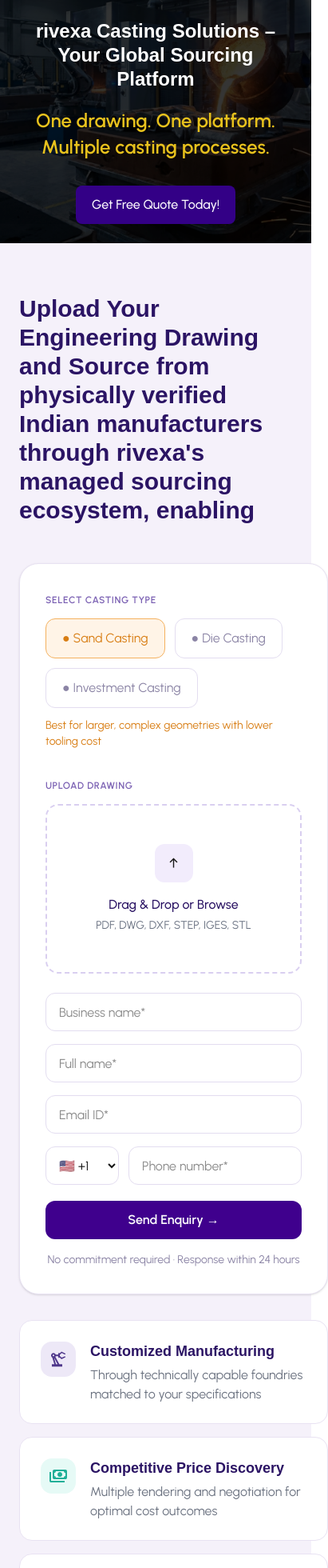
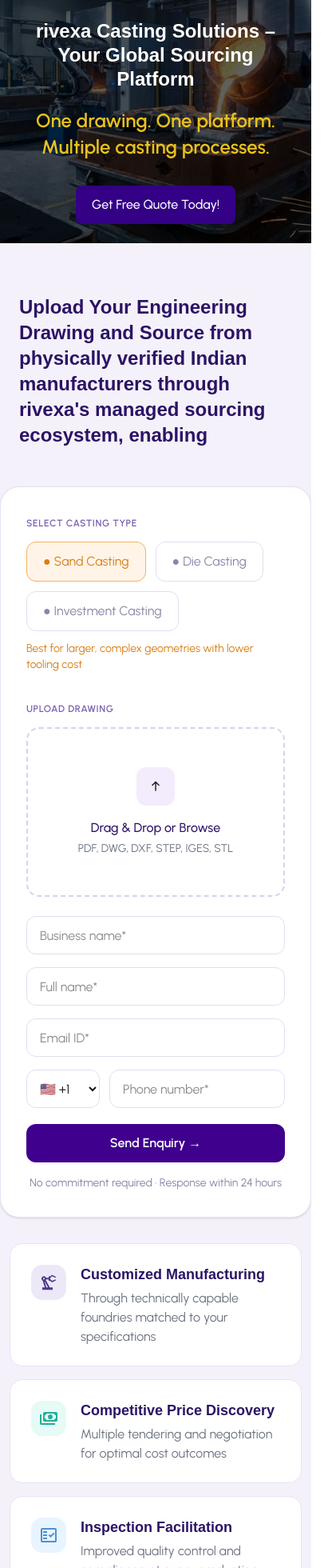
Before and after one commit to Aravind-Ambigapathy/learnings, a Next.js app: page / in a window 390 px wide. Shown: the part 40-2000 px from the top of the page at 80% size, 411 px wide, since content can reach past the window. Built offline with nearby package versions, Linux system fonts and the light colour scheme; a web font is replaced by a local one.

Commit message:
minor fixes

```diff
--- a/components/SurfacePreparation.tsx
+++ b/components/SurfacePreparation.tsx
@@ -169,7 +169,7 @@
           "
                             >
                                 <div className="flex items-center justify-between">
-                                    <h3 className="font-heading text-lg text-[#1D1B2E]">
+                                    <h3 className="font-heading font-semibold text-lg text-[#1D1B2E]">
                                         {item.title}
                                     </h3>
 
--- a/components/castSource.tsx
+++ b/components/castSource.tsx
@@ -110,7 +110,7 @@
                 </p>
 
                 {/* Stats */}
-                <div className=" z-20 w-full flex justify-center my-8 px-6">
+                <div className=" z-20 w-full flex justify-center my-8 md:px-6">
                     <div className="rounded-3xl bg-white/30 z-20 w-full p-5 max-w-5xl">
                         <div className="grid grid-cols-2 gap-4 md:grid-cols-5 w-full">
                             {stats.map((item) => (
--- a/components/castingProcess.tsx
+++ b/components/castingProcess.tsx
@@ -39,7 +39,7 @@
   const process = processes[activeTab];
 
   return (
-    <section className="bg-white py-14">
+    <section className="bg-white py-14 mb-10">
       <div className="mx-auto max-w-7xl px-6">
         {/* Title */}
         <h2 className="font-heading text-4xl font-semibold text-[#331C6F]">
@@ -67,7 +67,7 @@
 
         {/* Process Section */}
         <div
-          className={`mt-6 grid gap-4 transition-all  ${showFullDescription
+          className={`my-6 grid gap-4 transition-all  ${showFullDescription
             ? "lg:grid-cols-[500px_1fr]"
             : "lg:grid-cols-[320px_1fr]"
             }`}
@@ -137,7 +137,7 @@
         </div>
 
         {/* Comparison Table */}
-        <div className="mt-8">
+        <div className="mt-16">
           <div className="text-center">
             <h2 className="font-heading text-4xl font-semibold text-[#331C6F]">
               Casting Process Comparison
@@ -148,7 +148,7 @@
             </p>
           </div>
 
-          <div className="mt-8 overflow-hidden rounded-2xl border border-[#D8D0E5] bg-white">
+          <div className="mt-8 overflow-scroll rounded-2xl border border-[#D8D0E5] bg-white">
             <table className="w-full">
               <thead>
                 <tr className="bg-[#ECE5FB]">
--- a/components/castingRivexa.tsx
+++ b/components/castingRivexa.tsx
@@ -211,9 +211,9 @@
             ref={sectionRef}
             className="py-16 bg-[#F5F1FA]"
         >
-            <div className="max-w-7xl mx-auto px-6">
+            <div className="max-w-7xl mx-auto ">
                 <h2
-                    className={`text-3xl font-semibold text-[#2B1464] transition-all duration-700 ${isVisible
+                    className={` px-6 text-2xl md:text-3xl font-semibold text-[#2B1464] transition-all duration-700 ${isVisible
                         ? "opacity-100 translate-y-0"
                         : "opacity-0 translate-y-5"
                         }`}
@@ -225,7 +225,7 @@
 
                 <div className="grid lg:grid-cols-[1.3fr_1fr] gap-8 mt-12 relative">
                     {/* FORM */}
-                    <div className="bg-white rounded-3xl p-8 border border-[#E8E2F2] shadow-sm">
+                    <div className="bg-white rounded-3xl p-8 lg:ml-6 border border-[#E8E2F2] shadow-sm">
                         <label className="text-xs font-semibold tracking-wider text-[#7B61B3] uppercase">
                             Select Casting Type
                         </label>
@@ -382,12 +382,12 @@
                     </div>
 
                     {/* FEATURES */}
-                    <div className="sticky top-24 space-y-4">
+                    <div className="sticky top-24 px-3 md:px-6 space-y-4 ">
                         {features.map((feature, index) => (
                             <div
                                 key={feature.title}
-                                className={`bg-white rounded-2xl border border-[#E8E2F2] p-6 flex gap-4
-transition-all duration-1000 ease-[cubic-bezier(0.22,1,0.36,1)]
+                                className={`bg-white rounded-2xl hover:-translate-y-1 border border-[#E8E2F2] p-6 flex gap-4
+transition-all duration-800 ease-[cubic-bezier(0.22,1,0.36,1)]
 ${isVisible
                                         ? "translate-y-0 opacity-100"
                                         : "translate-y-24 opacity-0"
--- a/components/castingStep.tsx
+++ b/components/castingStep.tsx
@@ -111,7 +111,7 @@
     return (
         <section
             ref={sectionRef}
-            className="bg-gradient-to-tl from-[#1CB3ED] via-[#22BAA2] to-[#4A3587] py-14"
+            className="bg-gradient-to-tl from-[#1CB3ED] via-[#22BAA2] to-[#4A3587] py-14 mb-10"
         >
             <div className="mx-auto max-w-7xl px-6">
                 <p className="text-sm font-semibold font-body uppercase tracking-[3px] text-white/70">
--- a/components/main-banner.tsx
+++ b/components/main-banner.tsx
@@ -17,7 +17,7 @@
                 />
 
                 {/* Overlay */}
-                <div className="absolute inset-0 bg-black/45" />
+                {/* <div className="absolute inset-0 bg-black/45" /> */}
 
                 {/* Content */}
                 <div className="relative z-10 mx-auto px-6 lg:px-12  pt-16 lg:pt-24 bg-black/5">
```
